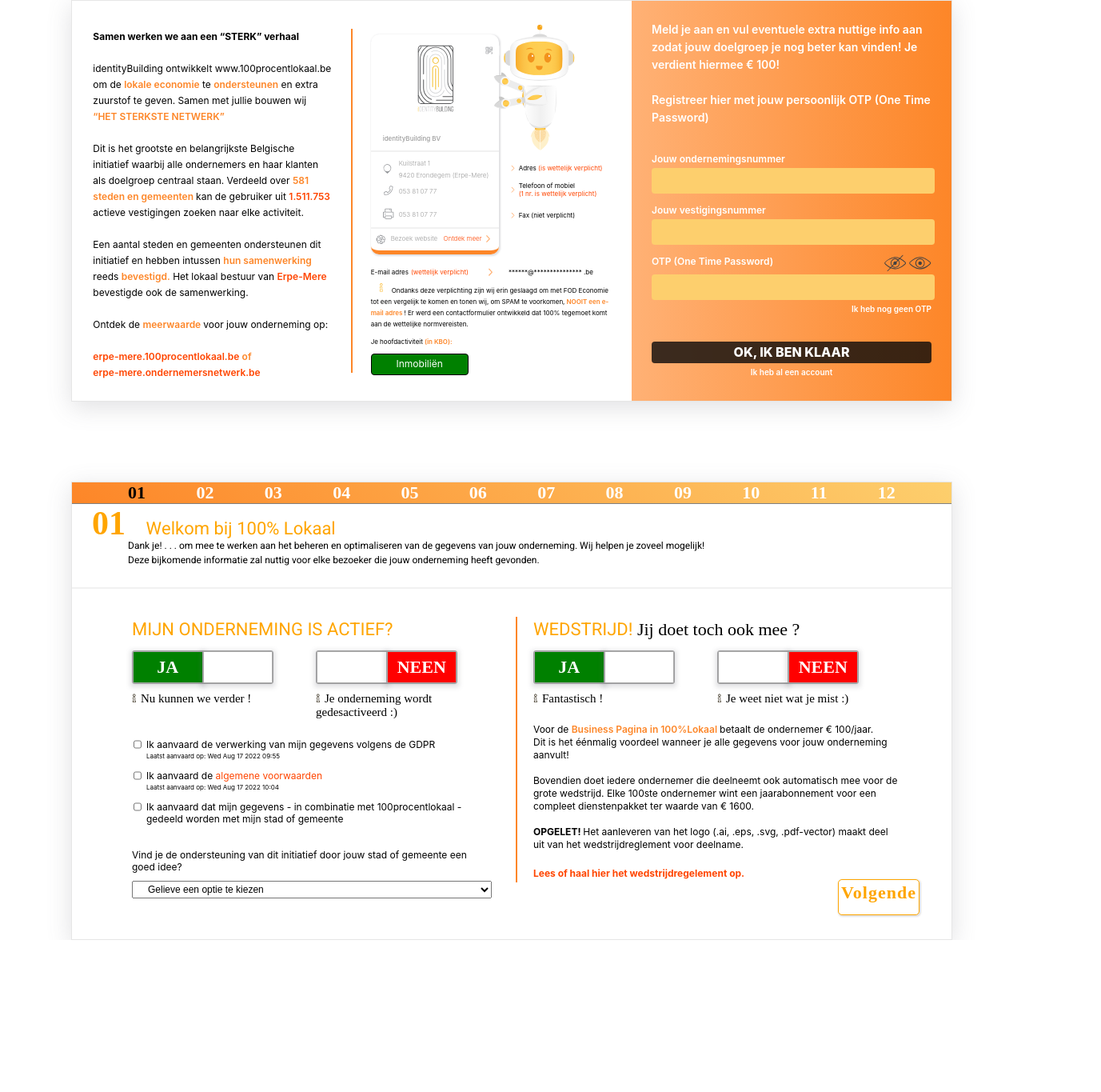
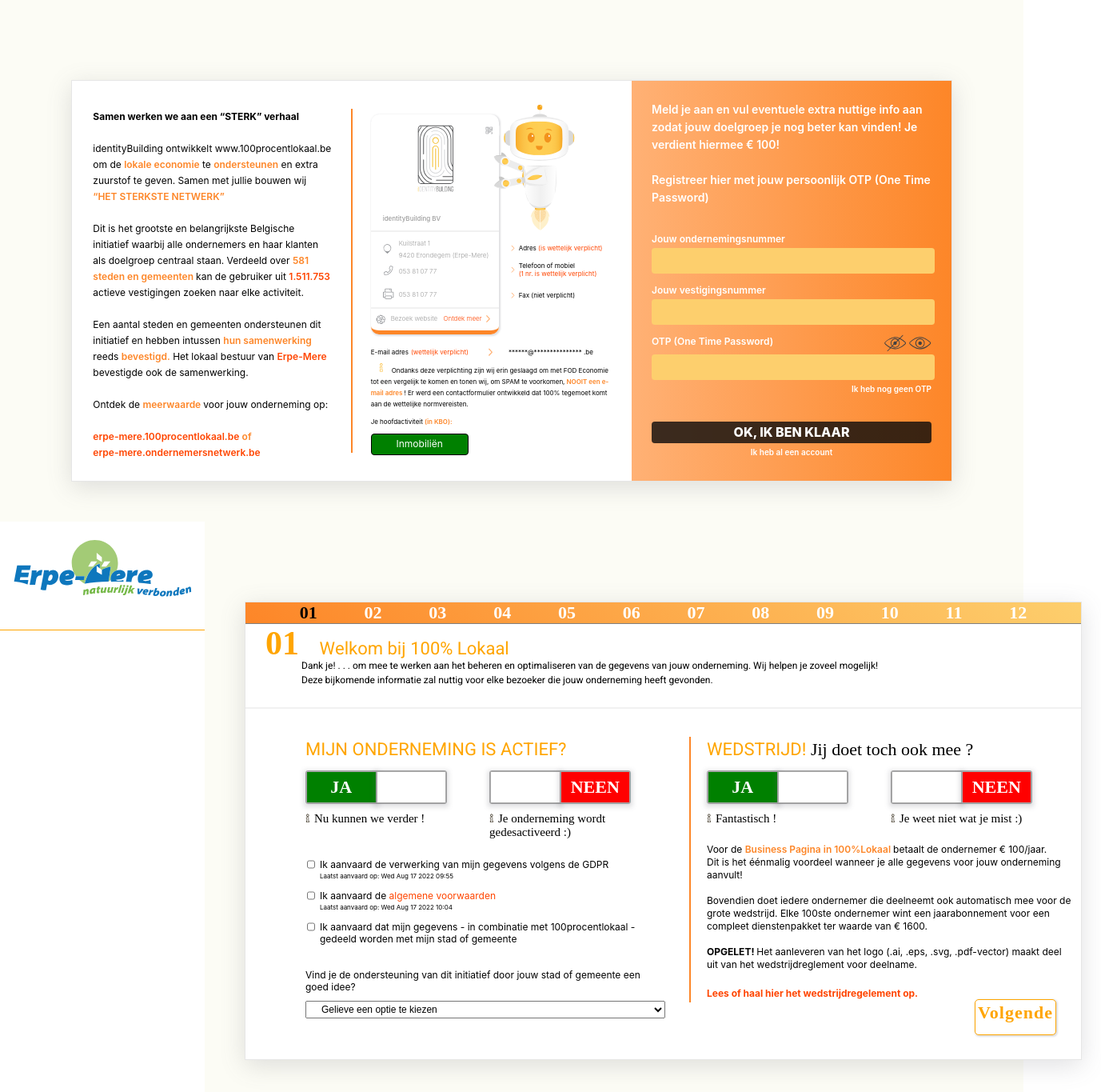
Before and after one commit to intecfrontend/idbuilding, a React (Create React App) app: page / in a window 1280 px wide. Shown: the top 1365 px of the page at 80% size, 1377 px wide, since content can reach past the window. Before the commit the page ends 1175 px from the top, so only its background shows below. Built offline with nearby package versions, Linux system fonts and the light colour scheme; a web font is replaced by a local one.

Commit message:
fourth with erpelogo

```diff
--- a/src/first.css
+++ b/src/first.css
@@ -1,5 +1,15 @@
 @import url('https://fonts.googleapis.com/css2?family=Barlow+Condensed:wght@300&family=Combo&family=Heebo:wght@100;200;300;900&display=swap');
 @import url('https://fonts.googleapis.com/css2?family=Roboto+Condensed:wght@300&display=swap');
+
+#Frst__maincontainer {
+  position: relative;
+  width: 100vw;
+  height: auto;
+  display: flex;
+  justify-content: center;
+  background: rgba(245, 245, 220, 0.3);
+  padding: 100px 0px 50px 0px;
+}
 #main {
   width: 1100px;
   box-shadow: rgba(100, 100, 111, 0.2) 0px 7px 29px 0px;
@@ -7,6 +17,7 @@
   flex-direction: row;
   align-items: center;
   border: rgba(10, 10, 11, 0.1) 1px solid;
+  background: white
 }
 
 .sectionwrapper {
@@ -324,19 +335,36 @@
 /* .orangetext */
 /* .BC__locicon */
 /* darker */
+/* Trd__maincontainer */
 
 /* third */
+.Trd__maincontainer {
+  position: relative;
+  width: 100vw;
+  height: auto;
+  display: flex;
+  justify-content: space-between;
+  background: rgba(245, 245, 220, 0.3);
+}
 #Trd__main {
   margin-top: 100px;
+  background: white;
   width: 1100px;
   height: auto;
   padding-bottom: 40px;
-  margin: 100px 0px 0px 0px;
+  margin: 100px 200px 100px 50px;
   padding: 00px 0px 30px 0px;
   border: rgba(10, 10, 11, 0.1) 1px solid;
   box-shadow: rgba(100, 100, 111, 0.2) 0px 7px 29px 0px;
 }
+.erpeContainer {
+  background: white;
+}
+.Trd__erpelogo {
+  width: 20vw;
 
+  border-bottom: orange 1px solid;
+}
 .navbar {
   font-family: 'ShadowsIntoLight';
   padding: 0vw 3vw;
@@ -476,7 +504,7 @@
   width: 500px;
 }
 .Trd__orangebtn {
-  width: 105%;
+  width: 95%;
   display: flex;
   justify-content: flex-end;
 }
--- a/src/pages/first/first.js
+++ b/src/pages/first/first.js
@@ -8,6 +8,7 @@
 
 function first() {
   return (
+    <div id="Frst__maincontainer">
       <div id="main">
         <div className="sectionwrapper">
           <div className='sectionleft'>
@@ -31,7 +32,7 @@
               <BcIDB />
               <Bc_right />
             </div>
-          <Bc_bottom/>
+            <Bc_bottom />
           </div>
 
 
@@ -67,7 +68,7 @@
 
 
         </div>
-
+      </div>
     </div>
   )
 }
--- a/src/pages/third/third.js
+++ b/src/pages/third/third.js
@@ -4,13 +4,19 @@
 import ShufflebtnNO from "./ShufflebtnNO.js"
 import info from "../../assets/info_iconK.svg"
 import OrangeBtn from "./Orangebtn"
-
+import Erpelogo from "../../assets/ErpeMere.svg"
 
 function third() {
 
 
   return (
-    <>
+    <div className='Trd__maincontainer'>
+      <div className="erpeContainer">
+        <img className="Trd__erpelogo" src={Erpelogo} alt="infoicon" />
+
+      </div>
+
+
       <div id="Trd__main">
         <div className="navbar">
           <span id="active">01</span>
@@ -144,7 +150,7 @@
       </div>
 
 
-    </>
+    </div>
   )
 }
 export default third
```
Also changed, not shown: src/assets/Erpe-Mere.svg (deleted), src/assets/ErpeMere.svg (added). Lines whose indentation alone changed are shown as unchanged.
